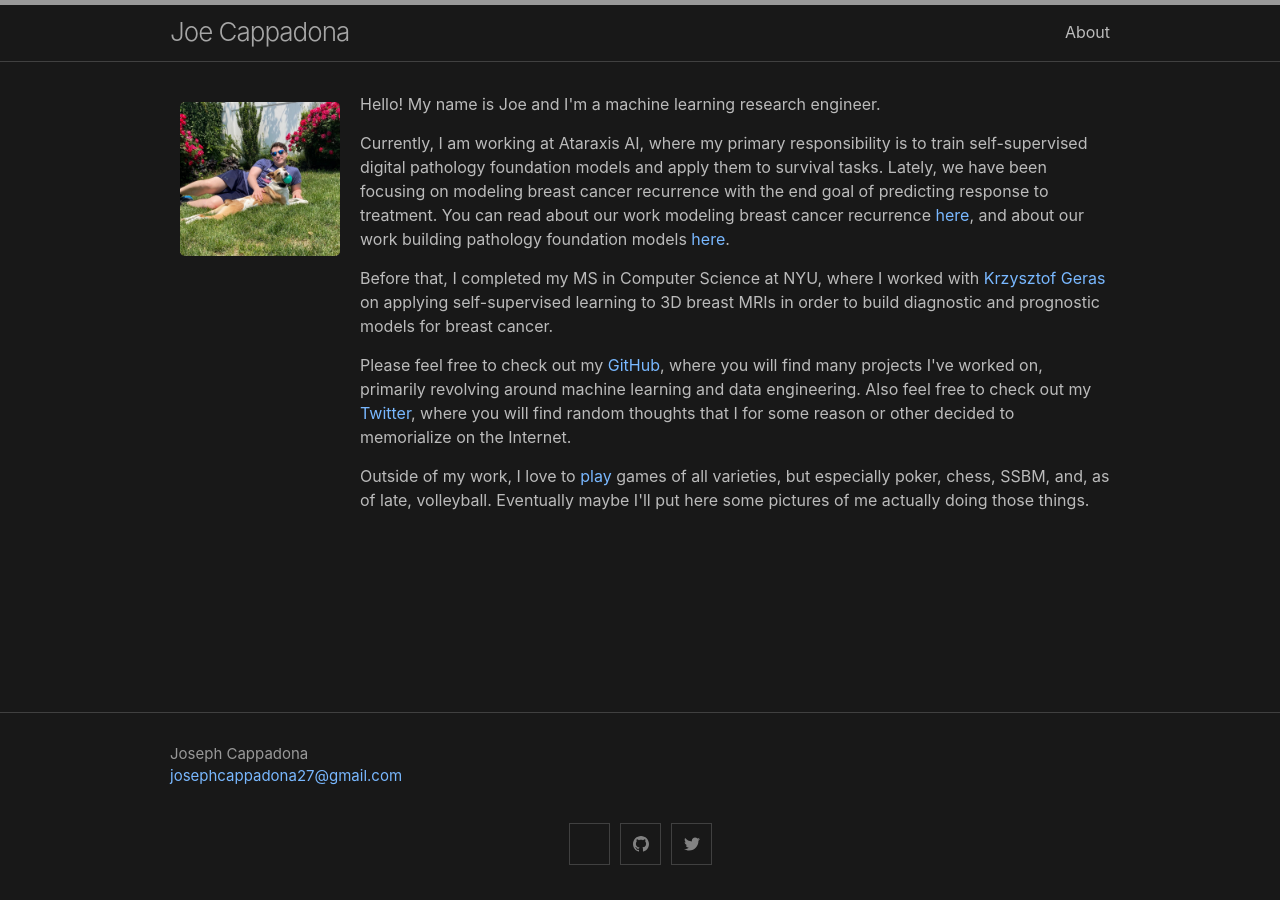
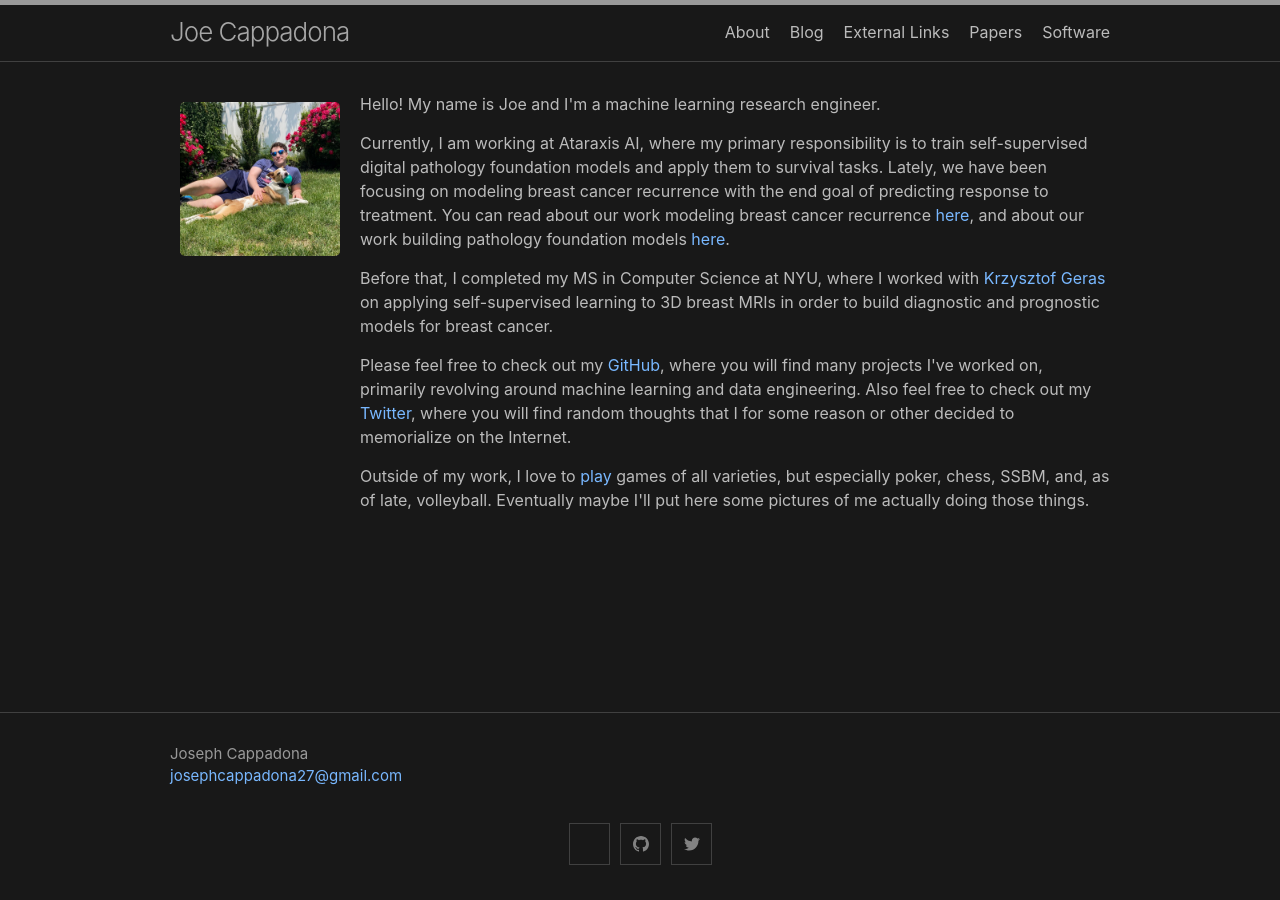
Before and after one commit to josephcappadona/josephcappadona.github.io, a Jekyll site: the page built from index.md, in a window 1280 px wide. Built offline with Jekyll 4.4.1, drawn with Linux system fonts in a browser that asks for light colours; part of the change alters nothing that is shown.

```diff
--- a/_config.yml
+++ b/_config.yml
@@ -15,11 +15,10 @@ minima:
     googlescholar: my0vOyQAAAAJ
     # instagram: j.cappadona
 
-header_pages:
- - about.md
+# header_pages:
+ # - about.md
  # - papers.md
  # - software.md
- # - links.md
 
 theme: minima
 plugins:
```
